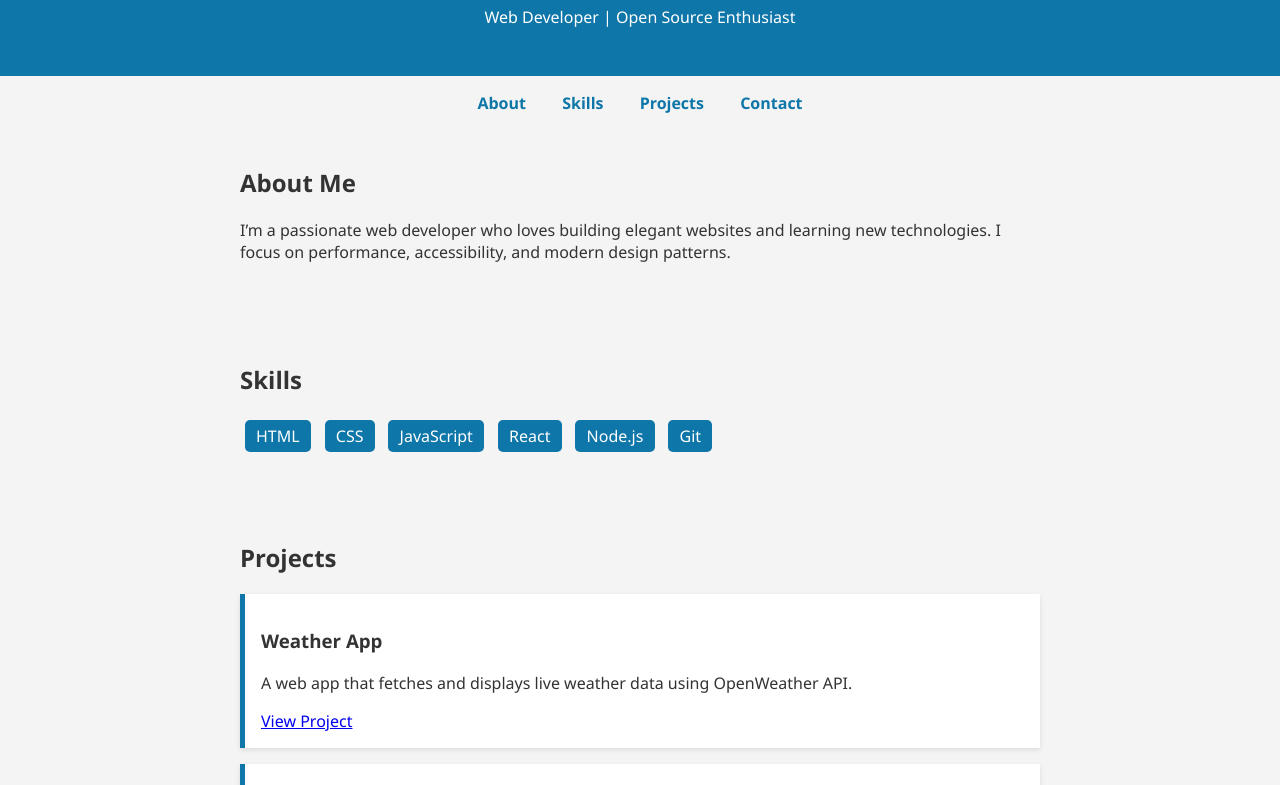
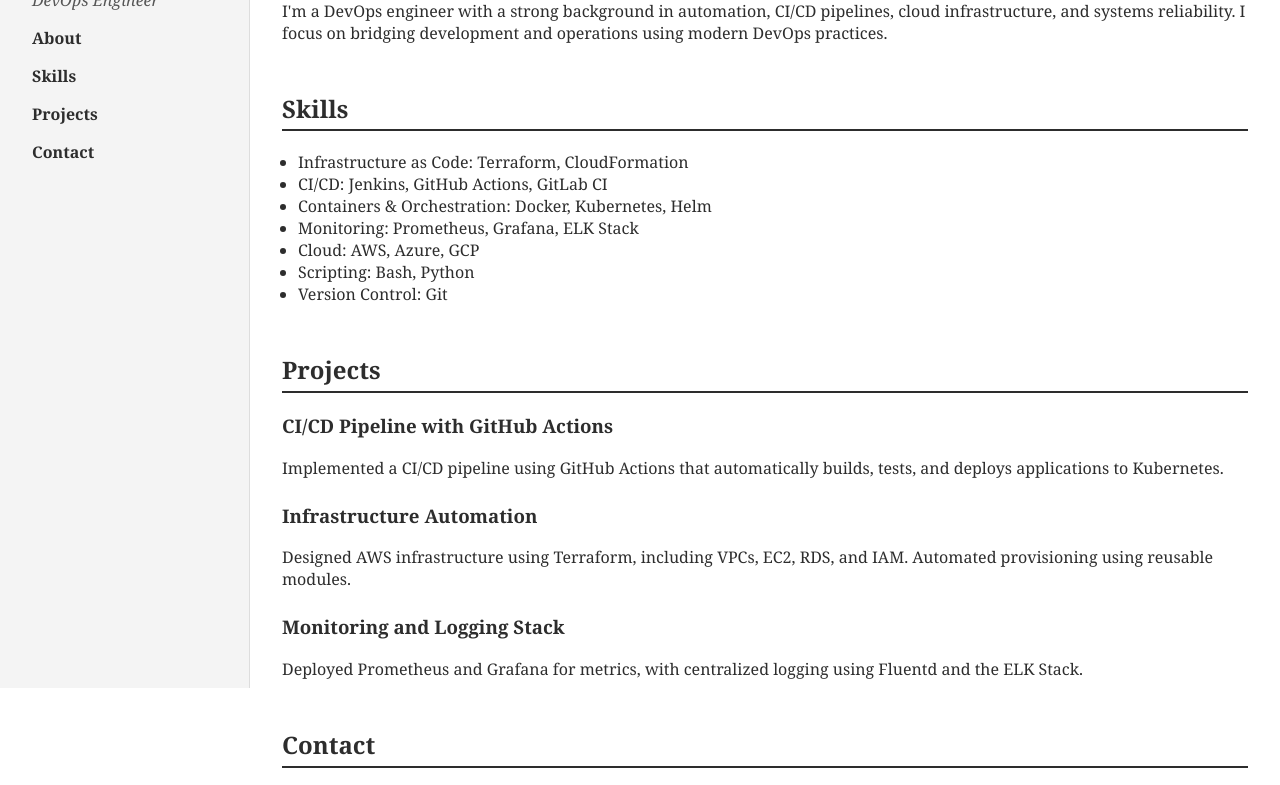
Before and after one commit to ramakrishna-admin/portfollio, a plain HTML site: page index.html in a window 1280 px wide. Shown: the part 112-897 px from the top of the page. Drawn offline with Linux system fonts and the light colour scheme.

Commit message:
Update index.html

```diff
--- a/index.html
+++ b/index.html
@@ -3,132 +3,142 @@
 <head>
   <meta charset="UTF-8" />
   <meta name="viewport" content="width=device-width, initial-scale=1.0"/>
-  <title>My Portfolio</title>
+  <title>DevOps Engineer Portfolio</title>
   <style>
+    * {
+      box-sizing: border-box;
+    }
     body {
+      font-family: Georgia, serif;
       margin: 0;
-      font-family: 'Segoe UI', sans-serif;
+      background: #ffffff;
+      color: #2d2d2d;
+      display: flex;
+      min-height: 100vh;
+    }
+    aside {
+      width: 250px;
       background: #f4f4f4;
-      color: #333;
-      scroll-behavior: smooth;
+      padding: 2rem;
+      border-right: 1px solid #ddd;
+      position: sticky;
+      top: 0;
+      height: 100vh;
     }
-    header {
-      background: #0e76a8;
-      color: white;
-      padding: 2rem 1rem;
-      text-align: center;
-      animation: fadeIn 2s ease;
+    aside h1 {
+      font-size: 1.5rem;
+      margin-bottom: 0.2rem;
     }
-    nav {
-      text-align: center;
-      margin-top: 1rem;
+    aside p {
+      color: #555;
+      font-style: italic;
     }
     nav a {
-      margin: 0 1rem;
+      display: block;
+      color: #2d2d2d;
       text-decoration: none;
-      color: #0e76a8;
+      margin: 1rem 0;
       font-weight: bold;
     }
+    nav a:hover {
+      text-decoration: underline;
+    }
+    main {
+      flex: 1;
+      padding: 2rem;
+    }
     section {
-      padding: 2rem 1rem;
-      max-width: 800px;
-      margin: auto;
-      animation: fadeUp 1s ease;
+      margin-bottom: 3rem;
     }
-    .skills span {
-      display: inline-block;
-      background: #0e76a8;
-      color: white;
-      padding: 0.3rem 0.7rem;
-      margin: 0.3rem;
-      border-radius: 5px;
+    h2 {
+      border-bottom: 2px solid #2d2d2d;
+      padding-bottom: 0.3rem;
+    }
+    ul {
+      padding-left: 1rem;
     }
     .project {
-      background: white;
-      padding: 1rem;
-      margin-bottom: 1rem;
-      border-left: 5px solid #0e76a8;
-      box-shadow: 0 2px 5px rgba(0,0,0,0.1);
-      transition: transform 0.3s;
-    }
-    .project:hover {
-      transform: scale(1.02);
+      margin-bottom: 1.5rem;
     }
     footer {
+      margin-top: 4rem;
+      font-size: 0.9rem;
       text-align: center;
-      padding: 2rem 1rem;
-      background: #0e76a8;
-      color: white;
-      animation: fadeIn 2s ease;
-    }
-
-    @keyframes fadeIn {
-      from {opacity: 0;}
-      to {opacity: 1;}
-    }
-
-    @keyframes fadeUp {
-      from {opacity: 0; transform: translateY(20px);}
-      to {opacity: 1; transform: translateY(0);}
+      color: #888;
     }
   </style>
 </head>
 <body>
 
-  <header>
-    <h1>John Doe</h1>
-    <p>Web Developer | Open Source Enthusiast</p>
-  </header>
-
+  <aside>
+    <h1>Alex DevOps</h1>
+    <p>DevOps Engineer</p>
     <nav>
       <a href="#about">About</a>
       <a href="#skills">Skills</a>
       <a href="#projects">Projects</a>
       <a href="#contact">Contact</a>
     </nav>
+  </aside>
 
+  <main>
     <section id="about">
       <h2>About Me</h2>
       <p>
-      I’m a passionate web developer who loves building elegant websites and learning new technologies.
-      I focus on performance, accessibility, and modern design patterns.
+        I'm a DevOps engineer with a strong background in automation, CI/CD pipelines, cloud infrastructure, and systems reliability.
+        I focus on bridging development and operations using modern DevOps practices.
       </p>
     </section>
 
-  <section id="skills" class="skills">
+    <section id="skills">
       <h2>Skills</h2>
-    <span>HTML</span>
-    <span>CSS</span>
-    <span>JavaScript</span>
-    <span>React</span>
-    <span>Node.js</span>
-    <span>Git</span>
+      <ul>
+        <li>Infrastructure as Code: Terraform, CloudFormation</li>
+        <li>CI/CD: Jenkins, GitHub Actions, GitLab CI</li>
+        <li>Containers & Orchestration: Docker, Kubernetes, Helm</li>
+        <li>Monitoring: Prometheus, Grafana, ELK Stack</li>
+        <li>Cloud: AWS, Azure, GCP</li>
+        <li>Scripting: Bash, Python</li>
+        <li>Version Control: Git</li>
+      </ul>
     </section>
 
     <section id="projects">
       <h2>Projects</h2>
+
       <div class="project">
-      <h3>Weather App</h3>
-      <p>A web app that fetches and displays live weather data using OpenWeather API.</p>
-      <a href="#" target="_blank">View Project</a>
+        <h3>CI/CD Pipeline with GitHub Actions</h3>
+        <p>
+          Implemented a CI/CD pipeline using GitHub Actions that automatically builds, tests, and deploys applications to Kubernetes.
+        </p>
       </div>
+
       <div class="project">
-      <h3>Portfolio Website</h3>
-      <p>This personal portfolio site you're viewing right now!</p>
-      <a href="#" target="_blank">View Project</a>
+        <h3>Infrastructure Automation</h3>
+        <p>
+          Designed AWS infrastructure using Terraform, including VPCs, EC2, RDS, and IAM. Automated provisioning using reusable modules.
+        </p>
+      </div>
+
+      <div class="project">
+        <h3>Monitoring and Logging Stack</h3>
+        <p>
+          Deployed Prometheus and Grafana for metrics, with centralized logging using Fluentd and the ELK Stack.
+        </p>
       </div>
     </section>
 
     <section id="contact">
       <h2>Contact</h2>
-    <p>Email: johndoe@example.com</p>
-    <p>GitHub: <a href="https://github.com/example" target="_blank">github.com/example</a></p>
-    <p>LinkedIn: <a href="https://linkedin.com/in/example" target="_blank">linkedin.com/in/example</a></p>
+      <p>Email: alex.devops@example.com</p>
+      <p>GitHub: <a href="https://github.com/alexdevops" target="_blank">github.com/alexdevops</a></p>
+      <p>LinkedIn: <a href="https://linkedin.com/in/alexdevops" target="_blank">linkedin.com/in/alexdevops</a></p>
     </section>
 
     <footer>
-    <p>© 2025 John Doe. All rights reserved.</p>
+      <p>© 2025 Alex DevOps. All rights reserved.</p>
     </footer>
+  </main>
 
 </body>
 </html>
```
Lines whose indentation alone changed are shown as unchanged.
